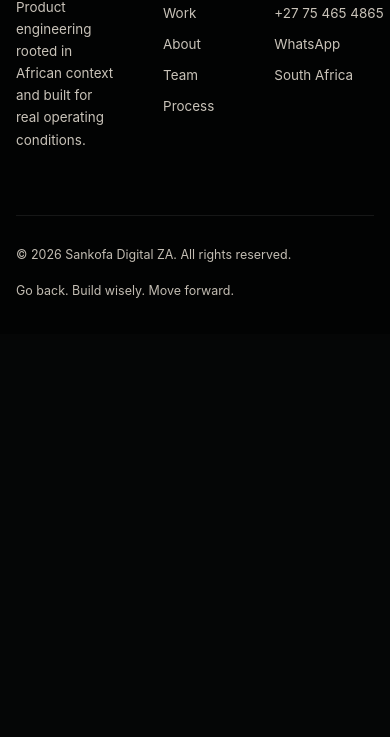
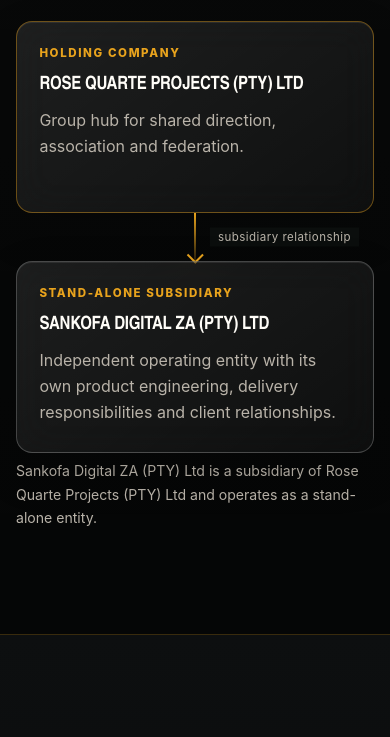
Before and after one commit to Sankofa-Digital-Studio/sankofa-digital-za, a plain HTML site: page dist/team.html in a window 390 px wide. Shown: the part 3884-4621 px from the top of the page. Before the commit the page ends 4218 px from the top, so only its background shows below. Drawn offline with Linux system fonts and the light colour scheme.

Commit message:
feat: document holding company federation structure

```diff
--- a/dist/assets/css/ux-redesign.css
+++ b/dist/assets/css/ux-redesign.css
@@ -165,6 +165,18 @@ body {
 .ownership-card dl div { display: grid; gap: .2rem; }
 .ownership-card dt { color: var(--ux-gold); font-weight: 800; }
 .ownership-card dd { margin: 0; color: var(--ux-muted); font-size: .9rem; }
+.structure-section { background: linear-gradient(180deg, rgba(255,255,255,.025), transparent); }
+.structure-diagram { display: grid; grid-template-columns: minmax(0, 1fr) minmax(150px, .45fr) minmax(0, 1fr); align-items: center; gap: 1rem; margin: 0; }
+.structure-hub, .structure-spoke { min-height: 12rem; padding: clamp(1.4rem, 3vw, 2rem); border-radius: 1rem; background: linear-gradient(145deg, rgba(255,255,255,.095), rgba(255,255,255,.035)); border: 1px solid rgba(255,255,255,.16); box-shadow: 0 18px 45px rgba(0,0,0,.18), inset 0 1px 0 rgba(255,255,255,.08); backdrop-filter: blur(18px) saturate(125%); -webkit-backdrop-filter: blur(18px) saturate(125%); }
+.structure-hub { border-color: rgba(232,163,29,.42); }
+.structure-spoke { border-color: rgba(255,255,255,.22); }
+.entity-label { display: block; margin-bottom: .8rem; color: var(--ux-gold); font-size: .72rem; font-weight: 800; letter-spacing: .14em; text-transform: uppercase; }
+.structure-hub h3, .structure-spoke h3 { margin: 0 0 .7rem; font-size: clamp(1.15rem, 2vw, 1.6rem); }
+.structure-hub p, .structure-spoke p { margin: 0; color: var(--ux-muted); line-height: 1.65; }
+.structure-connector { position: relative; height: 2px; background: linear-gradient(90deg, var(--ux-gold), rgba(232,163,29,.16)); }
+.structure-connector::after { content: ""; position: absolute; right: 0; top: 50%; width: .65rem; height: .65rem; border-top: 2px solid var(--ux-gold); border-right: 2px solid var(--ux-gold); transform: translateY(-50%) rotate(45deg); }
+.structure-connector span { position: absolute; left: 50%; top: -.8rem; transform: translateX(-50%); padding: 0 .5rem; white-space: nowrap; color: var(--ux-muted); background: #0b0e0d; font-size: .72rem; letter-spacing: .04em; }
+.structure-diagram figcaption { grid-column: 1 / -1; margin-top: .4rem; color: var(--ux-muted); font-size: .88rem; }
 
 .trust-note { margin-top: 1.5rem; padding: 1rem 1.2rem; border-left: 3px solid var(--ux-gold); background: rgba(232,163,29,.07); color: #ded8ce; }
 .trust-note strong { color: #fff; }
@@ -187,6 +199,10 @@ body {
 @media (max-width: 860px) {
   .decision-grid, .proof-grid, .team-grid { grid-template-columns: 1fr; }
   .ownership-layout { grid-template-columns: 1fr; gap: 2rem; }
+  .structure-diagram { grid-template-columns: 1fr; gap: 0; }
+  .structure-connector { width: 2px; height: 3rem; margin: 0 auto; background: linear-gradient(180deg, var(--ux-gold), rgba(232,163,29,.16)); }
+  .structure-connector::after { right: auto; left: 50%; top: auto; bottom: 0; transform: translateX(-50%) rotate(135deg); }
+  .structure-connector span { top: 50%; left: 1rem; transform: translateY(-50%); }
   .decision-card, .proof-card { padding: 1.2rem; }
   .hero-terminal-card { order: 2; }
   .hero-epic-grid::before { inset: -4rem -2rem; opacity: .2; }
--- a/dist/team.html
+++ b/dist/team.html
@@ -15,6 +15,8 @@
 
     <section class="section"><div class="container"><div class="ownership-layout"><div class="reveal"><p class="eyebrow">Ownership and contribution</p><h2>Built with <em>shared responsibility</em></h2><p class="lede">The directorate reflects Sankofa Digital ZA's ownership profile and its commitment to meaningful participation in South Africa's digital economy.</p><p class="fine-print">Individual birth years are intentionally not published. The public profile uses an age-band statement rather than personal identity details.</p></div><div class="ownership-card reveal"><div class="ownership-card-main"><span class="ownership-value">135%</span><span class="ownership-label">B-BBEE contribution status</span></div><dl><div><dt>100%</dt><dd>Black-owned</dd></div><div><dt>66%</dt><dd>Black female ownership</dd></div><div><dt>33%</dt><dd>Black male ownership</dd></div><div><dt>Under 35</dt><dd>All directors</dd></div></dl></div></div></div></section>
 
+    <section class="section structure-section"><div class="container"><div class="section-heading reveal"><div><p class="eyebrow">Association and federation</p><h2>One holding-company hub.<br><em>Independent operating spokes.</em></h2></div><p>The group uses a hub-and-spoke structure: Rose Quarte Projects (PTY) Ltd provides the holding-company centre, while Sankofa Digital ZA (PTY) Ltd operates as its subsidiary and remains a stand-alone entity.</p></div><figure class="structure-diagram reveal" aria-labelledby="structure-title structure-caption"><div class="structure-hub"><span class="entity-label">Holding company</span><h3 id="structure-title">Rose Quarte Projects (PTY) Ltd</h3><p>Group hub for shared direction, association and federation.</p></div><div class="structure-connector" aria-hidden="true"><span>subsidiary relationship</span></div><div class="structure-spoke"><span class="entity-label">Stand-alone subsidiary</span><h3>Sankofa Digital ZA (PTY) Ltd</h3><p>Independent operating entity with its own product engineering, delivery responsibilities and client relationships.</p></div><figcaption id="structure-caption">Sankofa Digital ZA (PTY) Ltd is a subsidiary of Rose Quarte Projects (PTY) Ltd and operates as a stand-alone entity.</figcaption></figure></div></section>
+
     <section class="section section-dark"><div class="container"><div class="section-heading reveal"><div><p class="eyebrow">Work with the studio</p><h2>Bring the problem. <em>Meet the team behind the response.</em></h2></div><p>A first conversation can stay simple. Share the people affected, what happens today and what needs to improve; we will help define the next useful step.</p></div><div class="button-row"><a class="button" href="contact.html">Start a project conversation →</a><a class="button button-ghost" href="about.html">Read how we work →</a></div></div></section>
   </main>
   <footer class="site-footer"><div class="container footer-grid"><div class="footer-column"><a class="brand" href="index.html"><img src="assets/icons/logo-mark.svg" alt=""><span class="brand-copy"><strong>SANKOFA DIGITAL</strong><small>ZA</small></span></a><p>Product engineering rooted in African context and built for real operating conditions.</p></div><div class="footer-column"><h3>Explore</h3><a href="services.html">Services</a><a href="work.html">Work</a><a href="about.html">About</a><a href="team.html" aria-current="page">Team</a><a href="process.html">Process</a></div><div class="footer-column"><h3>Contact</h3><a href="mailto:sankofa.digital.studios@gmail.com">sankofa.digital.studios@gmail.com</a><a href="tel:+27754654865">+27 75 465 4865</a><a href="https://wa.me/27754654865" target="_blank" rel="noopener noreferrer">WhatsApp</a><span>South Africa</span></div><div class="footer-column"><h3>Legal</h3><a href="privacy.html">Privacy</a><a href="terms.html">Terms</a><span>No analytics or tracking cookies</span></div></div><div class="container footer-bottom"><span>© <span data-year></span> Sankofa Digital ZA. All rights reserved.</span><span>Go back. Build wisely. Move forward.</span></div></footer>
```
